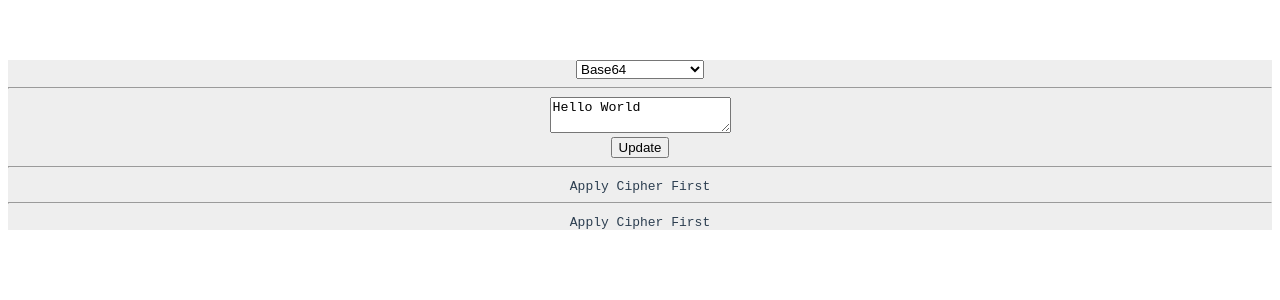
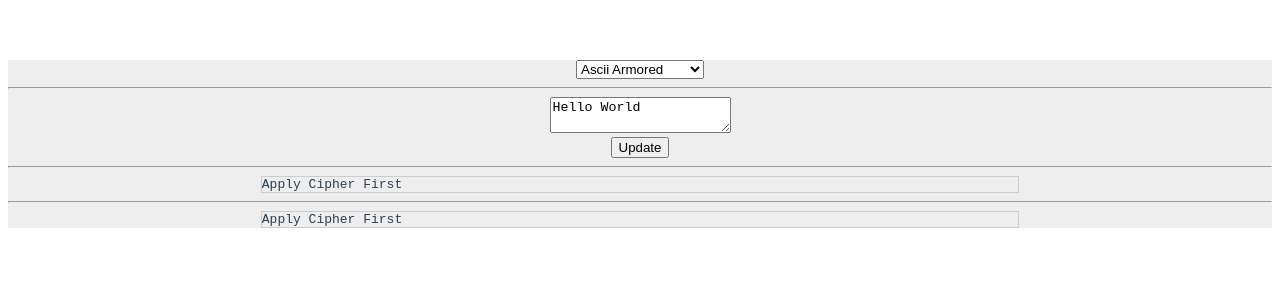
Before and after one commit to Jack-Q/cryptwist, a Vue app: page /#/ in a window 1280 px wide. Shown: the top 300 px of the page. Built offline with nearby package versions, Linux system fonts and the light colour scheme.

Commit message:
add license

```diff
--- a/src/components/Hello.vue
+++ b/src/components/Hello.vue
@@ -11,9 +11,9 @@
         <button @click="this.updateEncoder">Update</button>
       </div>
       <hr>
-      <code>{{result}}</code>
+      <pre><code>{{result}}</code></pre>
       <hr>
-      <code>{{decodeResult}}</code>
+      <pre><code>{{decodeResult}}</code></pre>
     </div>
 
   </div>
@@ -27,7 +27,7 @@ export default {
   data() {
     return {
       msg: 'Welcome to Your Vue.js App',
-      cipher: 'Base64',
+      cipher: 'Ascii Armored',
       plainText: 'Hello World',
       result: 'Apply Cipher First',
       decodeResult: 'Apply Cipher First',
@@ -45,6 +45,10 @@ export default {
       this.result = encoder.encode(Uint8Array.from(text.split('').map(s => s.charCodeAt(0))));
       this.decodeResult = Array.from(encoder.decode(this.result)).map(i => String.fromCharCode(i)).join('');
     },
+  },
+
+  render() {
+    console.log('update');
   },
 };
 </script>
@@ -68,4 +72,14 @@ li {
 a {
   color: #42b983;
 }
+pre {
+  margin: 0 20%;
+  text-align: left;
+
+
+ border: solid 1px #ccc;
+
+
+}
+
 </style>
```
Also changed, not shown: 1 other file (tests, documents, lock files or other folders).
